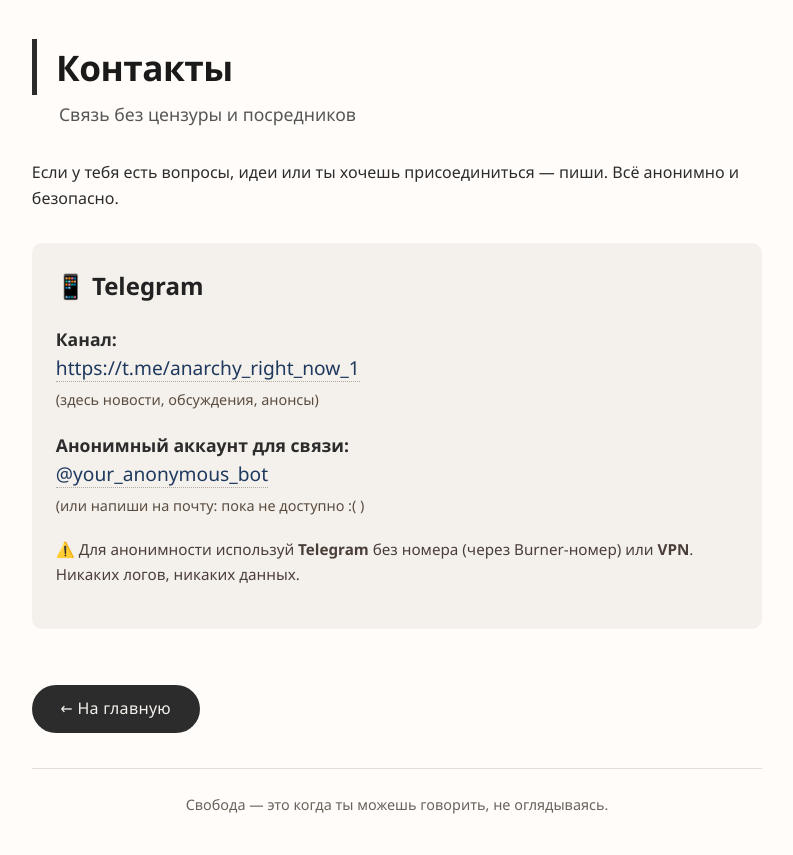
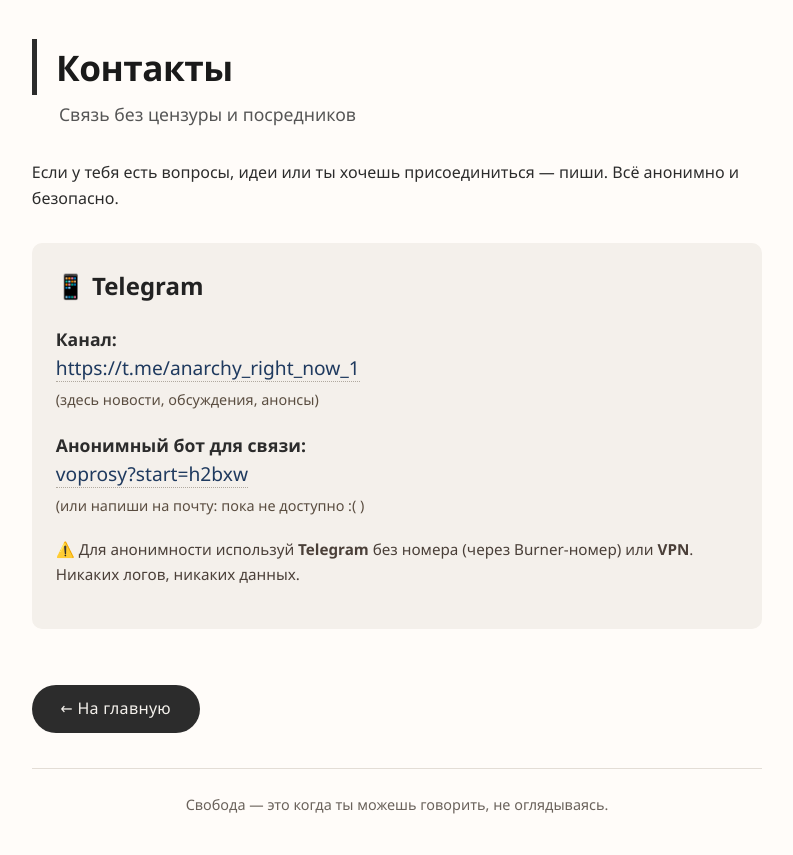
Before and after one commit to Daniil2321/AnarchiLib, a FastAPI app: page /contacts in a window 1280 px wide. Shown: the part 33-888 px from the top of the page, without its empty margins (243-1036 px from the left). Run offline with FastAPI, Linux system fonts and the light colour scheme.

Commit message:
Server updated

```diff
--- a/templates/contacts.html
+++ b/templates/contacts.html
@@ -26,8 +26,8 @@
         </p>
 
         <p style="font-size: 1.1rem; margin-top: 1.2rem;">
-            <strong>Анонимный аккаунт для связи:</strong><br>
-            <a href="https://t.me/your_anonymous_bot" target="_blank" style="font-size: 1.2rem;">@your_anonymous_bot</a>
+            <strong>Анонимный бот для связи:</strong><br>
+            <a href="http://t.me/voprosy?start=h2bxw" target="_blank" style="font-size: 1.2rem;">voprosy?start=h2bxw</a>
             <br><span style="color: #5a4d40; font-size: 0.9rem;">(или напиши на почту: пока не доступно :( )</span>
         </p>
 
```
Also changed, not shown: anarchist.db (added).
